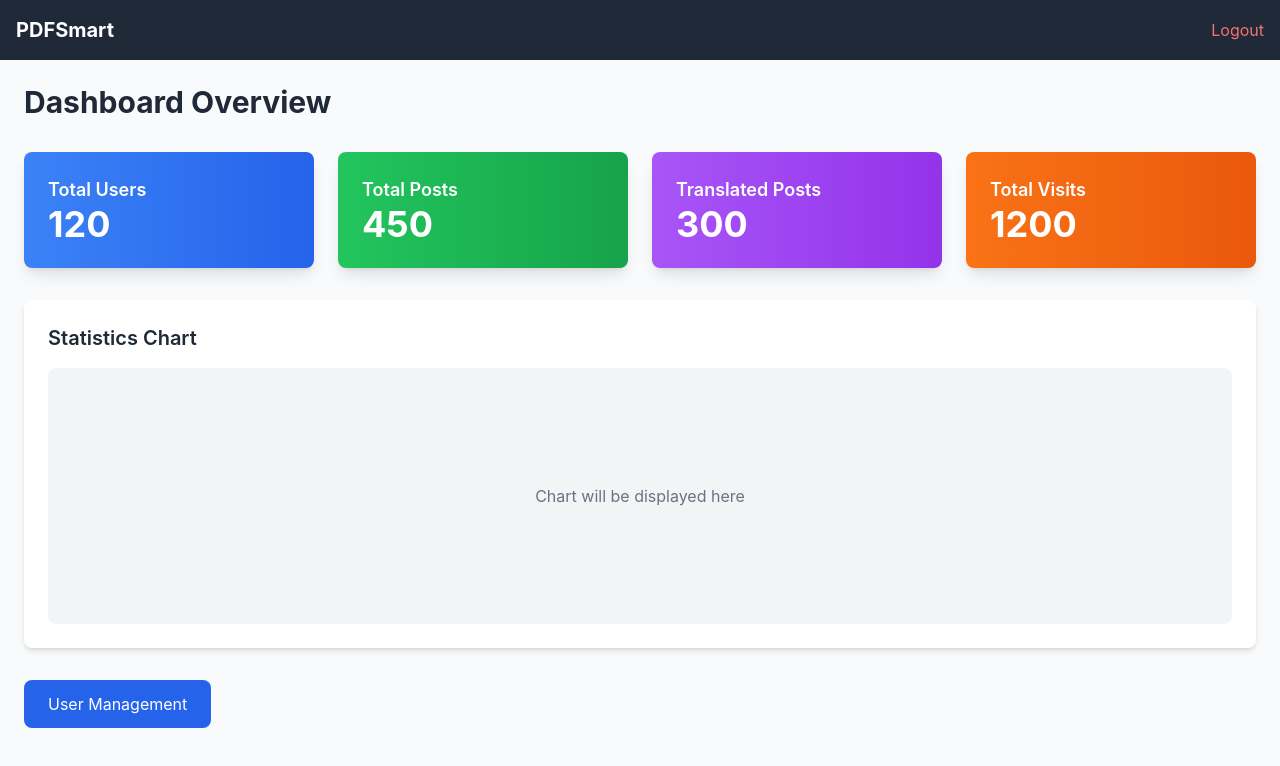
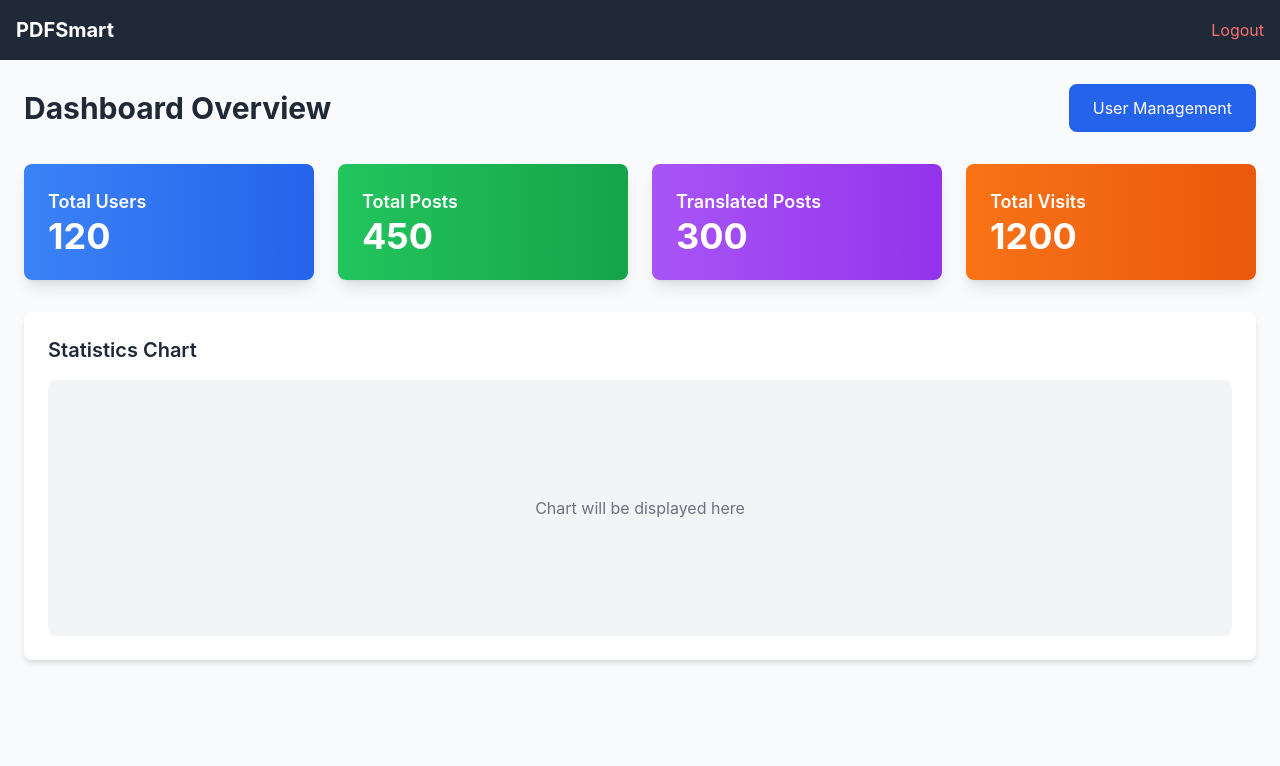
Before and after one commit to BuiTienDat04/Project_Summary_And_Translation, a React (Create React App) app in the folder Frondend-amin/frontend-dashboard/: page / in a window 1280 px wide. Shown: the top 766 px of the page. Built offline with nearby package versions, Linux system fonts and the light colour scheme.

Commit message:
update dashboard admin

```diff
--- a/Frondend-amin/frontend-dashboard/src/components/Dashboard.jsx
+++ b/Frondend-amin/frontend-dashboard/src/components/Dashboard.jsx
@@ -15,14 +15,18 @@ const Dashboard = () => {
     navigate("/user-management"); // Navigate to the User Management page
   };
 
-  // Function to handle Post Management button click
-  const handlePostManagementClick = () => {
-    navigate("/post-management"); // Navigate to the Post Management page
-  };
-
   return (
     <div className="p-6 bg-gray-50 min-h-screen">
-      <h1 className="text-3xl font-bold text-gray-800 mb-8">Dashboard Overview</h1>
+      {/* Header and User Management Button */}
+      <div className="flex justify-between items-center mb-8">
+        <h1 className="text-3xl font-bold text-gray-800">Dashboard Overview</h1>
+        <button
+          onClick={handleUserManagementClick}
+          className="bg-blue-600 text-white px-6 py-3 rounded-lg hover:bg-blue-700 transition duration-300"
+        >
+          User Management
+        </button>
+      </div>
 
       {/* Stats Cards */}
       <div className="grid grid-cols-1 md:grid-cols-2 lg:grid-cols-4 gap-6 mb-8">
@@ -51,16 +55,6 @@ const Dashboard = () => {
           <p className="text-gray-500">Chart will be displayed here</p>
         </div>
       </div>
-
-      {/* Quick Access Buttons */}
-      <div className="flex space-x-4">
-        <button
-          onClick={handleUserManagementClick}
-          className="bg-blue-600 text-white px-6 py-3 rounded-lg hover:bg-blue-700 transition duration-300"
-        >
-          User Management
-        </button>
-      </div>
     </div>
   );
 };
```
